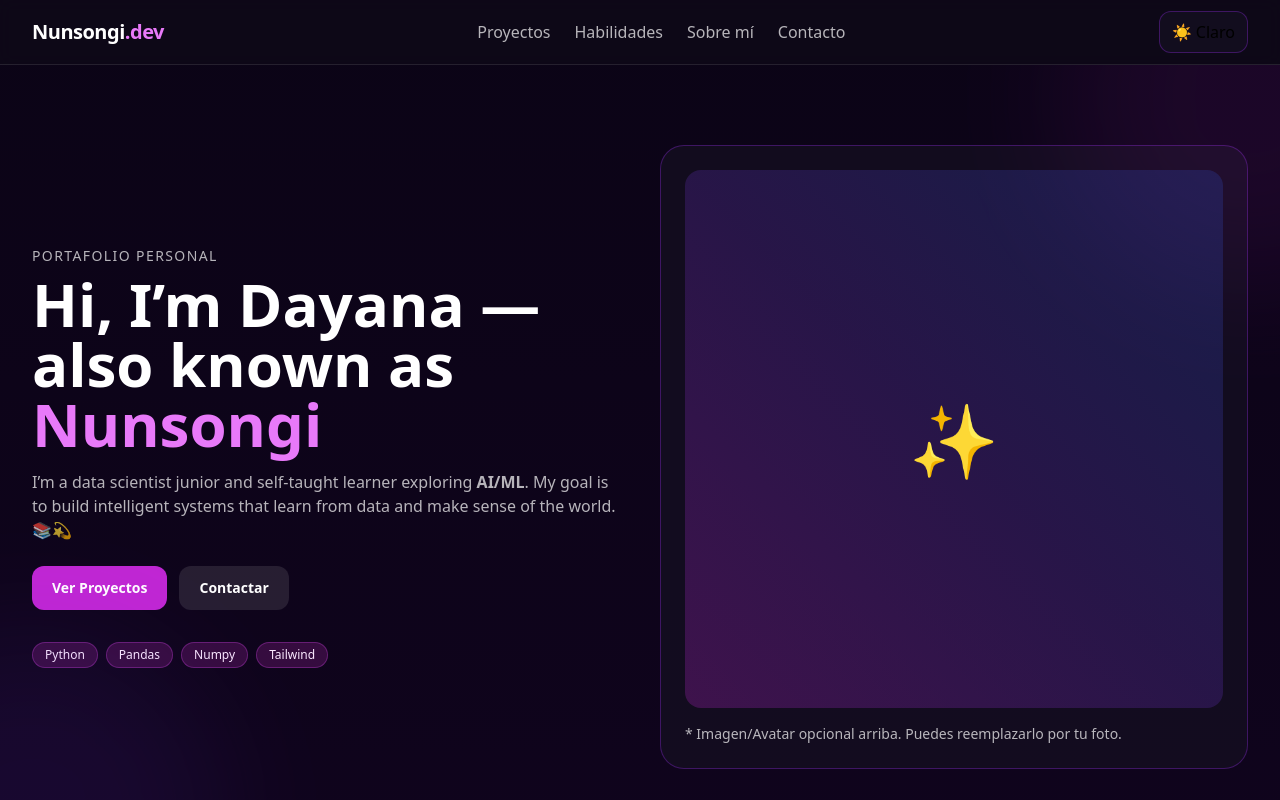
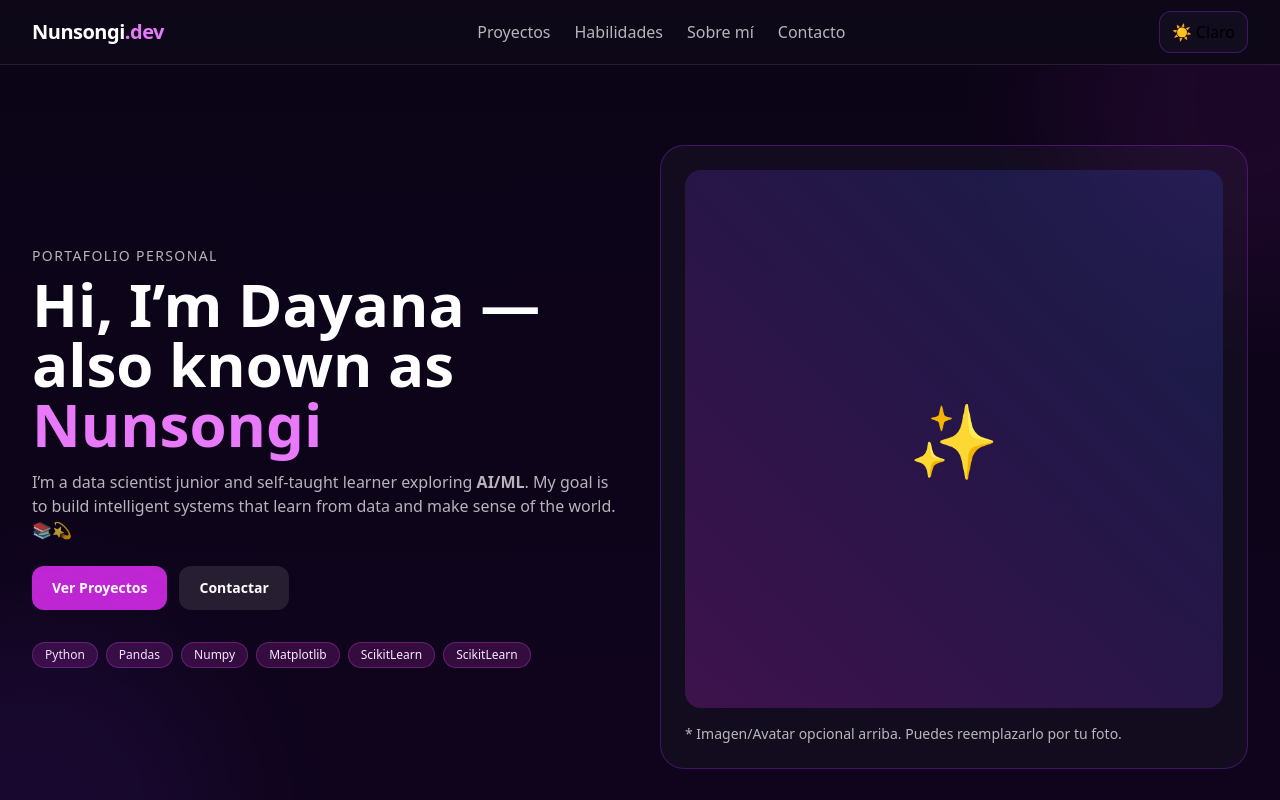
Before and after one commit to nunsongi/Data-Science-Portfolio, a React (Vite) app: page / in a window 1280 px wide. Shown: the top 800 px of the page. Built offline with nearby package versions, Linux system fonts and the light colour scheme.

Commit message:
feat: updates

```diff
--- a/src/PortfolioDayana.jsx
+++ b/src/PortfolioDayana.jsx
@@ -155,7 +155,9 @@ export default function PortfolioDayana() {
                 <Tag tone={tone.chip}>Python</Tag>
                 <Tag tone={tone.chip}>Pandas</Tag>
                 <Tag tone={tone.chip}>Numpy</Tag>
-                <Tag tone={tone.chip}>Tailwind</Tag>
+                <Tag tone={tone.chip}>Matplotlib</Tag>
+                <Tag tone={tone.chip}>ScikitLearn</Tag>
+                <Tag tone={tone.chip}>ScikitLearn</Tag>
               </div>
             </div>
             <div className={`rounded-3xl border ${tone.card} p-6`}>
```
Also changed, not shown: 1 other file (tests, documents, lock files or other folders).
